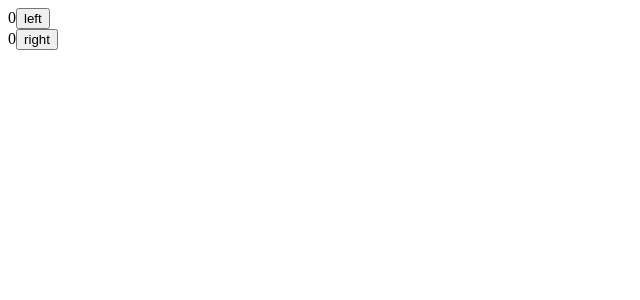
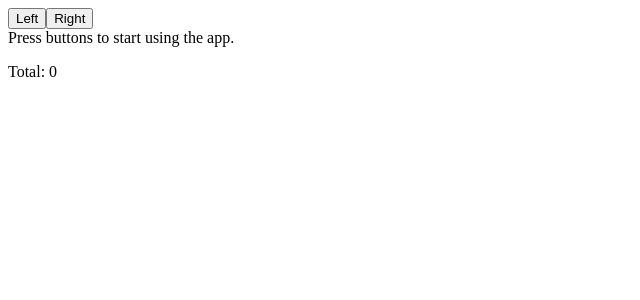
Before and after one commit to terhol/FullstackOpen2025Test, a React (Vite) app in the folder introdemo/: page / in a window 1280 px wide. Shown: the top 300 px of the page, without its empty margins (0-640 px from the left). Built offline with nearby package versions, Linux system fonts and the light colour scheme.

Commit message:
Finished part 1.4

```diff
--- a/introdemo/src/App.jsx
+++ b/introdemo/src/App.jsx
@@ -1,27 +1,40 @@
 import { useState } from "react";
 
+const History = (props) => {
+  if (props.allClicks.length === 0) {
+    return <div>Press buttons to start using the app.</div>;
+  }
+  return <div>Button press history: {props.allClicks.join(" ")}</div>;
+};
+
+const Button = ({ onClick, text }) => <button onClick={onClick}>{text}</button>;
+
 const App = () => {
-  const [clicks, setClicks] = useState({ left: 0, right: 0 });
+  const [left, setLeft] = useState(0);
+  const [right, setRight] = useState(0);
+  const [allClicks, setAll] = useState([]);
+  const [total, setTotal] = useState(0);
 
-  const handleLeftClicks = () =>
-    setClicks({ ...clicks, left: clicks.left + 1 });
+  const handleLeftClicks = () => {
+    setAll(allClicks.concat("L"));
+    const updatedLeft = left + 1;
+    setLeft(updatedLeft);
+    setTotal(updatedLeft + right);
+  };
 
-  const handleRightClicks = () =>
-    setClicks({ ...clicks, right: clicks.right + 1 });
+  const handleRightClicks = () => {
+    setAll(allClicks.concat("R"));
+    const updatedRight = right + 1;
+    setRight(updatedRight);
+    setTotal(left + updatedRight);
+  };
 
   return (
     <div>
-      {clicks.left}
-      <button
-        onClick={() => {
-          handleLeftClicks();
-        }}
-      >
-        left
-      </button>
-      <br />
-      {clicks.right}
-      <button onClick={handleRightClicks}>right</button>
+      <Button onClick={handleLeftClicks} text={"Left"} />
+      <Button onClick={handleRightClicks} text={"Right"} />
+      <History allClicks={allClicks} />
+      <p>Total: {total}</p>
     </div>
   );
 };
```
